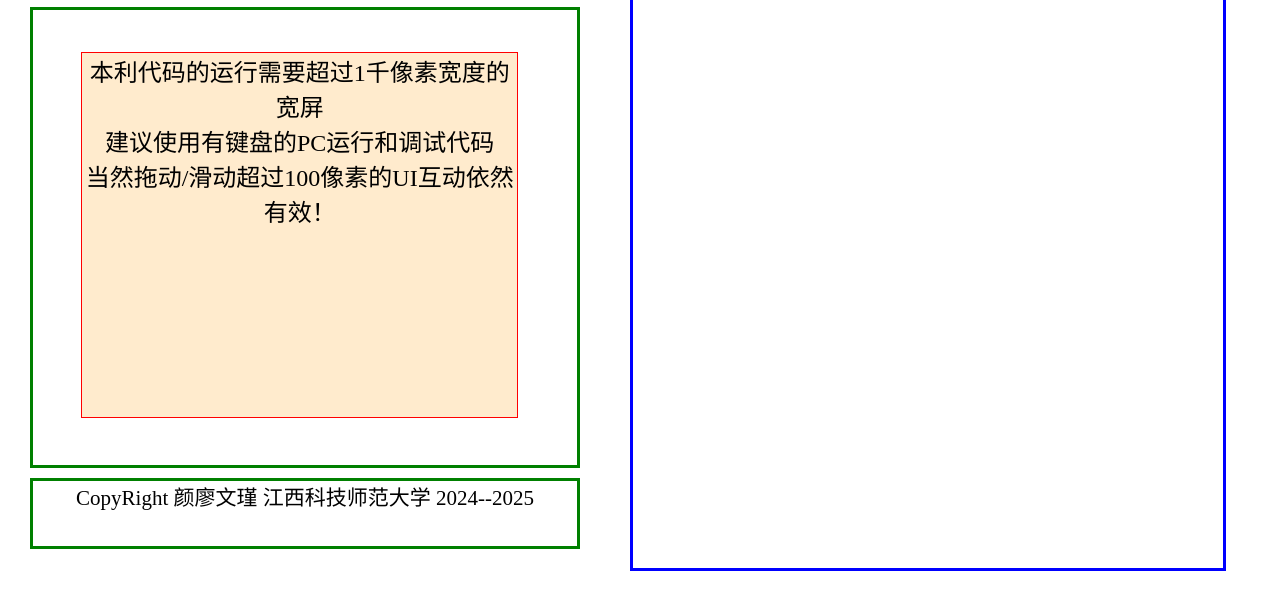
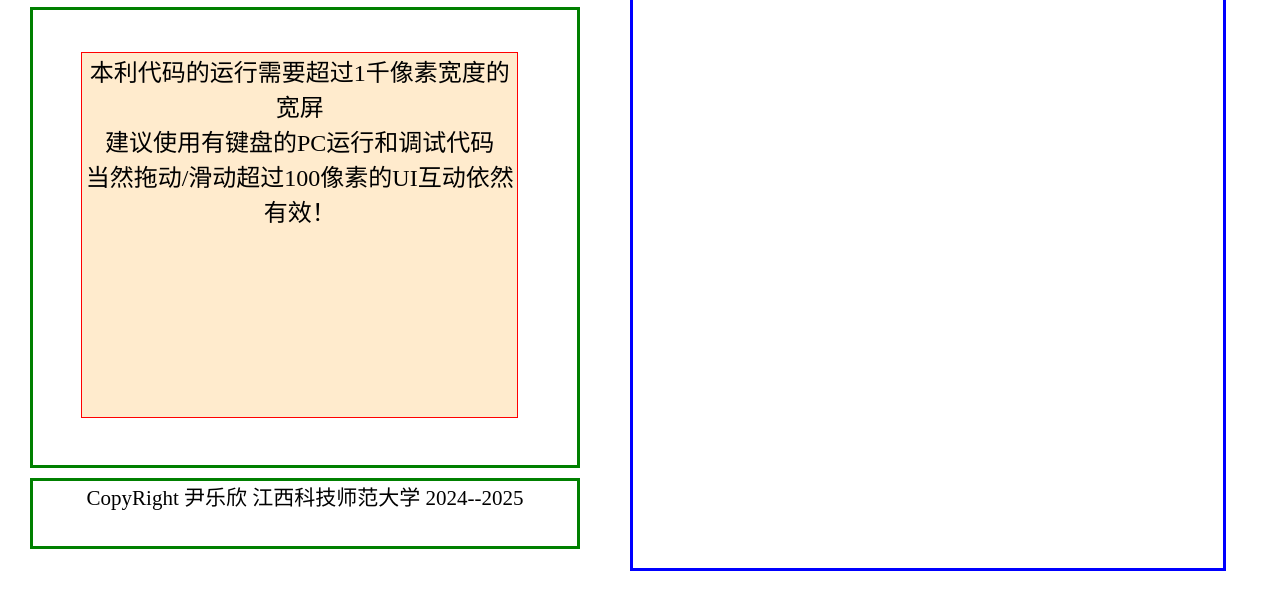
Before and after one commit to yinlexin/yinlexin.github.io, a plain HTML site: page abc/1.6.html in a window 1280 px wide. Shown: the part 175-784 px from the top of the page. Drawn offline with Linux system fonts and the light colour scheme.

Commit message:
Update 1.6.html

```diff
--- a/abc/1.6.html
+++ b/abc/1.6.html
@@ -84,7 +84,7 @@
 
   <footer>
 
-	CopyRight 颜廖文瑾 江西科技师范大学 2024--2025
+	CopyRight 尹乐欣 江西科技师范大学 2024--2025
 
   </footer>
   <div id="aid">
```
